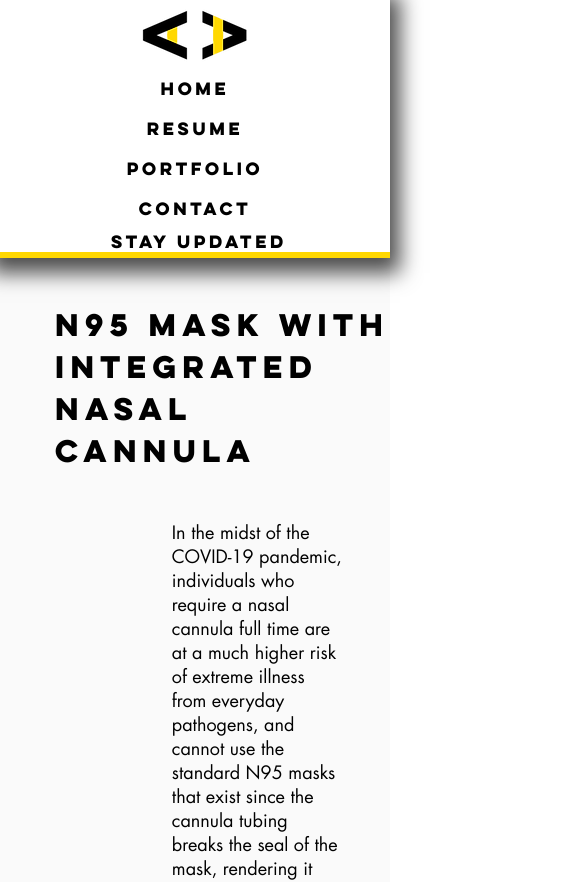
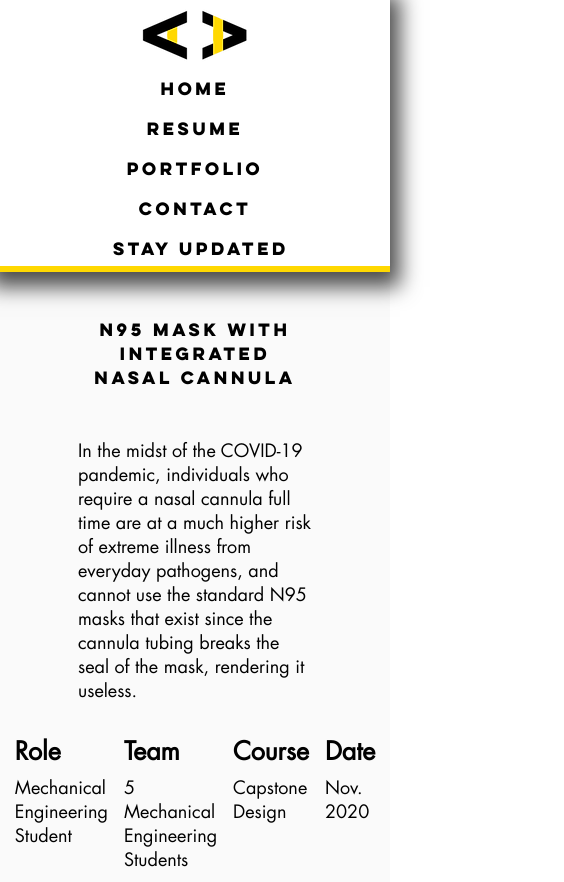
Before and after one commit to arcasoy/Portfolio, a React (Create React App) app in the folder client/: page /neu-capstone in a window 390 px wide. Shown: the top 882 px of the page, 564 px wide, since content can reach past the window. Built offline with nearby package versions, Linux system fonts and the light colour scheme.

Commit message:
Responsive styling updates

```diff
--- a/client/src/assets/global.css
+++ b/client/src/assets/global.css
@@ -28,17 +28,17 @@ h1 {
 }
 
 h2 {
-  font-size: 72px;
+  font-size: clamp(20px, 4.4vw, 72px);
   margin: 1rem;
 }
 
 h3 {
-  font-size: 28px;
+  font-size: clamp(16px, 4vw, 28px);
   margin: 1rem;
 }
 
 h4 {
-  font-size: 25px;
+  font-size: clamp(12px, 2.9vw, 25px);
   margin: 1rem;
 }
 
@@ -55,7 +55,7 @@ p,
 figcaption,
 li {
   font-family: "Futura";
-  font-size: 18px;
+  font-size: clamp(12px, 5vw, 18px);
   margin: 0.5rem;
 }
 
@@ -71,10 +71,6 @@ button {
   justify-content: center;
   text-align: center;
   background-color: #ffd801;
-}
-
-#homepageHeadshot {
-  width: 100%;
 }
 
 .react-toggle {
@@ -249,37 +245,3 @@ button {
 .ReactModal__Overlay--before-close {
   opacity: 0;
 }
-
-.overview-details-title {
-  font-weight: bold;
-  font-size: 25px;
-}
-
-.port-page-section-title {
-  min-width: 350px;
-}
-
-.port-page-section-content-offset {
-  max-width: 1000px;
-  margin-left: auto;
-  width: 60%;
-}
-
-.port-page-section-content-offset ul {
-  padding-left: 1rem;
-}
-
-.port-page-section-content-center {
-  display: flex;
-  margin: auto;
-  flex-direction: column;
-  align-items: center;
-  width: 65%;
-}
-
-.port-page-section-content-center img {
-  width: 85%;
-  object-fit: contain;
-  box-shadow: rgba(0, 0, 0, 0.16) 0px 1px 4px;
-  border-radius: 5px;
-}
--- a/client/src/components/Navbar.js
+++ b/client/src/components/Navbar.js
@@ -57,6 +57,10 @@ const StyledNavbar = styled.div`
     margin: auto;
   }
 
+  button.nav-item {
+    padding: 8px;
+  }
+
   .nav-item:hover {
     color: #ffd801;
     transition: color 500ms;
@@ -75,7 +79,7 @@ const StyledNavbar = styled.div`
     bottom: 0;
   }
 
-  @media all and (max-width: 1112px) {
+  @media all and (max-width: 1140px) {
     #nav-flex-elements {
       flex-direction: column;
     }
@@ -104,7 +108,7 @@ const ReactModalStyles = {
     right: "0",
     width: "90%",
     maxWidth: "500px",
-    aspectRatio: "16/9",
+    //aspectRatio: "16/9",
     borderWidth: "10px",
     borderColor: "#ffd801",
     margin: "auto",
--- a/client/src/components/Parallax.js
+++ b/client/src/components/Parallax.js
@@ -1,5 +1,6 @@
 import React from "react";
 import { ParallaxBanner } from "react-scroll-parallax";
+import styled from "styled-components";
 
 // Import Parallax images
 // Each image that will be used for a parallax is to be imported here
@@ -9,6 +10,18 @@ import mit from "../assets/images/parallax/wenhao-ryan-zGx9P250WaE-unsplash.jpg"
 import wavy from "../assets/images/parallax/maarten-deckers-T5nXYXCf50I-unsplash.jpg";
 import stairs from "../assets/images/parallax/meritt-thomas-PWA7RiUBBIo-unsplash.jpg";
 import defaultImg from "../assets/images/parallax/thisisengineering-raeng-nyAzMQ6Ejgs-unsplash.jpg";
+
+const StyledNameDiv = styled.div`
+  background-color: ${(props) => props.theme.colors.darkGray};
+  color: ${(props) => props.theme.colors.pureWhite};
+  margin: auto;
+  display: flex;
+  justify-content: center;
+  position: absolute;
+  top: 50%;
+  left: 50%;
+  transform: translate(-50%, -50%);
+`;
 
 export default function Parallax(props) {
   const image =
@@ -23,7 +36,16 @@ export default function Parallax(props) {
       <ParallaxBanner
         layers={[{ image, speed: 15 }]}
         style={{ aspectRatio: `${props.aspectRatio} / 1` }}
-      />
+      >
+        {props.name && (
+          <StyledNameDiv>
+            <h2>
+              Alexander <br />
+              Arcasoy
+            </h2>
+          </StyledNameDiv>
+        )}
+      </ParallaxBanner>
     </>
   );
 }
--- a/client/src/components/PortPagePanel.js
+++ b/client/src/components/PortPagePanel.js
@@ -6,9 +6,7 @@ const PortPagePanel = styled.div`
   justify-content: flex-start;
   flex-wrap: wrap;
   flex: 0 0 auto;
-
   text-align: left;
-
   width: 100%;
   padding: 20px 10%;
   box-sizing: border-box;
@@ -24,6 +22,58 @@ const PortPagePanel = styled.div`
             `;
     }
   }};
+
+  .overview-details-title {
+    font-weight: bold;
+    font-size: 25px;
+  }
+
+  .image-panel-img {
+    max-width: 350px;
+    min-width: 100px;
+    width: 75%;
+    margin: auto;
+  }
+
+  .port-page-section-content-offset {
+    max-width: 1000px;
+    min-width: 250px;
+    margin-left: auto;
+    width: 60%;
+  }
+
+  .port-page-section-content-offset ul {
+    padding-left: 1rem;
+  }
+
+  .port-page-section-content-center {
+    min-width: 250px;
+    display: flex;
+    margin: auto;
+    flex-direction: column;
+    align-items: center;
+    width: 60%;
+  }
+
+  .port-page-section-content-center img {
+    width: 85%;
+    object-fit: contain;
+    box-shadow: rgba(0, 0, 0, 0.16) 0px 1px 4px;
+    border-radius: 5px;
+  }
+
+  @media (max-width: 750px) {
+    flex-direction: column;
+
+    h3 {
+      text-align: center;
+    }
+
+    .port-page-section-content-offset {
+      align-items: center;
+      margin: auto;
+    }
+  }
 `;
 
 export default PortPagePanel;
--- a/client/src/pages/FootStretcherPage.js
+++ b/client/src/pages/FootStretcherPage.js
@@ -72,8 +72,8 @@ export default function FootStretcherPage() {
       {/* Image panel */}
       <PortPagePanel>
         <img
-          style={{ maxHeight: "350px", margin: "auto" }}
           src={FootStretcherImg}
+          className="image-panel-img"
           alt="Original Foot Stretcher Subassembly CAD"
         ></img>
       </PortPagePanel>
--- a/client/src/pages/HomePage.js
+++ b/client/src/pages/HomePage.js
@@ -20,14 +20,6 @@ import Parallax from "../components/Parallax";
 import HomePanel from "../components/HomePanel";
 import StyledButton from "../components/Button";
 import PortPanelCardViewer from "../components/PortPanelCardViewer";
-import {
-  Button,
-  Element,
-  Events,
-  animateScroll as scroll,
-  scrollSpy,
-  scroller,
-} from "react-scroll";
 
 //Import Context
 import { GlobalStateContext } from "../context/globalState";
@@ -38,11 +30,12 @@ const StyledHeadshot = styled.img`
   border: solid;
   border-color: #ffd801;
   border-width: 7.5px;
-  max-width: 400px;
+
+  width: 60%;
 `;
 
 const StyledPanelP = styled.p`
-  font-size: 25px;
+  font-size: clamp(14px, 5vw, 25px);
 `;
 
 const HomePage = forwardRef((props, ref) => {
@@ -66,14 +59,18 @@ const HomePage = forwardRef((props, ref) => {
     <>
       <Parallax
         imgPath="wenhao-ryan-zGx9P250WaE-unsplash.jpg"
-        aspectRatio="3"
+        aspectRatio="2.5"
+        name="true"
       />
       <HomePanel id="aboutPanel">
         <div
           id="about-panel-wrapper"
           style={{ maxWidth: "1000px", margin: "auto" }}
         >
-          <h4>Nice to meet you. I'm an Engineer based in Boston.</h4>
+          <h4>
+            Nice to meet you. I'm an <br />
+            Engineer based in Boston.
+          </h4>
           <StyledHeadshot
             src={headshot}
             id="homepageHeadshot"
--- a/client/src/pages/NEUCapstonePage.js
+++ b/client/src/pages/NEUCapstonePage.js
@@ -95,7 +95,7 @@ export default function NEUCapstonePage() {
       {/* Image panel */}
       <PortPagePanel>
         <img
-          style={{ maxHeight: "350px", margin: "auto" }}
+          className="image-panel-img"
           src={MaskTransparent}
           alt="Mask final product"
         ></img>
--- a/client/src/pages/ReliabilityTestPage.js
+++ b/client/src/pages/ReliabilityTestPage.js
@@ -60,7 +60,7 @@ export default function ReliabilityTestPage() {
       {/* Image panel */}
       <PortPagePanel>
         <img
-          style={{ maxHeight: "350px", margin: "auto" }}
+          className="image-panel-img"
           src={FresFixture}
           alt="Social Tracker Logo"
         ></img>
--- a/client/src/pages/SocialTrackerPage.js
+++ b/client/src/pages/SocialTrackerPage.js
@@ -62,7 +62,7 @@ export default function SocialTrackerPage() {
       {/* Image panel */}
       <PortPagePanel>
         <img
-          style={{ maxHeight: "350px", margin: "auto" }}
+          className="image-panel-img"
           src={STLogo}
           alt="Social Tracker Logo"
         ></img>
--- a/client/src/pages/TDSPage.js
+++ b/client/src/pages/TDSPage.js
@@ -62,7 +62,7 @@ export default function TDSPage() {
       {/* Image panel */}
       <PortPagePanel>
         <img
-          style={{ maxHeight: "350px", margin: "auto" }}
+          className="image-panel-img"
           src={TDSLogo}
           alt="Social Tracker Logo"
         ></img>
```
